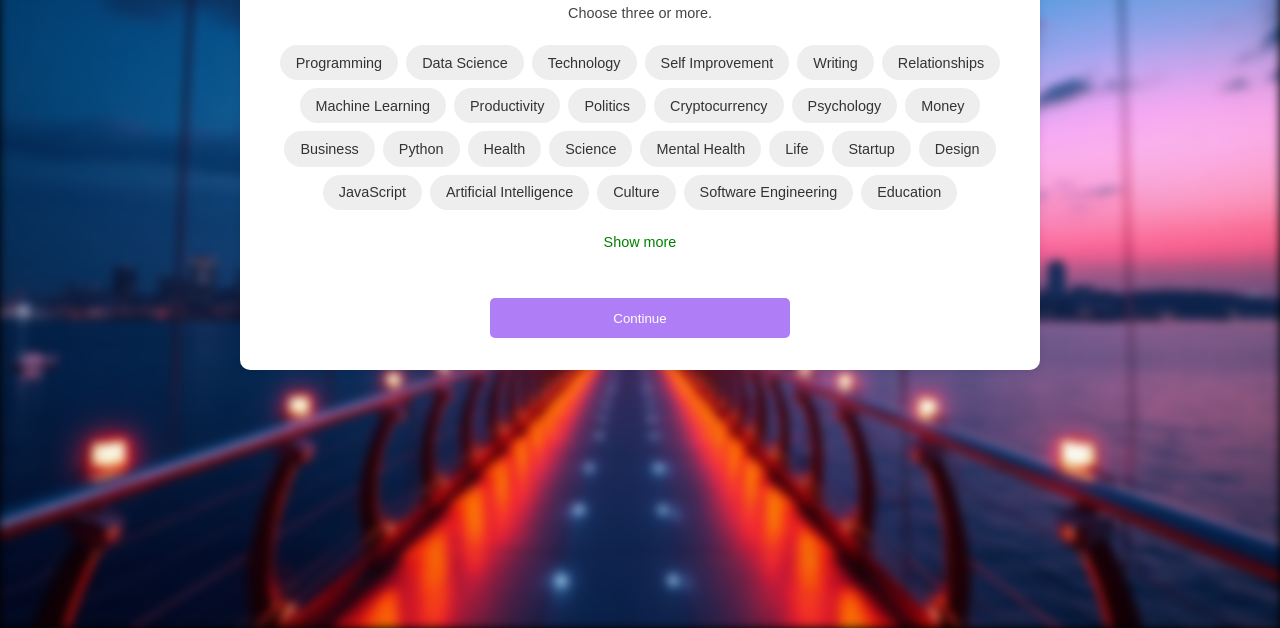
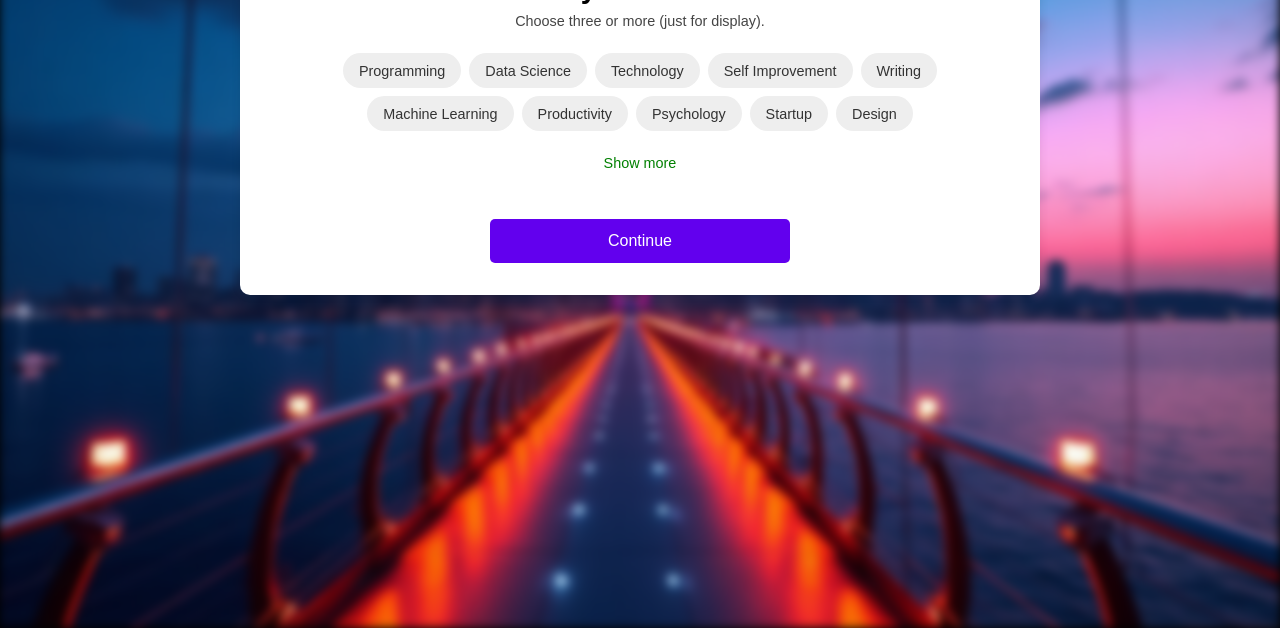
Before and after one commit to Piyush288a/BRIDGE, a plain HTML site: page Interest.html in a window 1280 px wide. Shown: the part 172-800 px from the top of the page. Drawn offline with Linux system fonts and the light colour scheme.

Commit message:
chage of interset page

```diff
--- a/Interest.html
+++ b/Interest.html
@@ -25,11 +25,6 @@
         z-index: -1;
     }
 
-    .logo {
-        font-family: 'Orbitron', sans-serif;
-        font-size: 2rem;
-    }
-
     body {
         background-color: black;
     }
@@ -43,6 +38,12 @@
         border-radius: 10px;
         box-shadow: 0 0 10px rgba(0,0,0,0.1);
         text-align: center;
+    }
+
+    .logo {
+        font-family: 'Orbitron', sans-serif;
+        font-size: 2rem;
+        margin-bottom: 0.5rem;
     }
 
     .interest-box h3 {
@@ -63,18 +64,22 @@
         gap: 0.5rem;
     }
 
-    .tag {
+    .tag-input {
+        display: none;
+    }
+
+    .tag-label {
         background: #eee;
         color: #333;
         padding: 0.6rem 1rem;
         border-radius: 30px;
         font-size: 0.9rem;
         cursor: pointer;
-        user-select: none;
-        transition: all 0.2s ease;
+        transition: 0.2s;
+        display: inline-block;
     }
 
-    .tag.selected {
+    .tag-input:checked + .tag-label {
         background-color: #6200ee;
         color: white;
     }
@@ -90,24 +95,19 @@
         width: 100%;
         max-width: 300px;
         padding: 0.8rem;
-        margin: 1.5rem auto 0;
+        margin-top: 1.5rem;
         background-color: #6200ee;
         color: white;
         border: none;
         border-radius: 5px;
-        cursor: not-allowed;
-        opacity: 0.5;
+        cursor: pointer;
         transition: 0.3s;
+        font-size: 1rem;
     }
 
-    .continue-btn.enabled {
-        cursor: pointer;
-        opacity: 1;
-    }
     .continue-btn:hover {
         background-color: black;
     }
-
   </style>
 </head>
 <body>
@@ -115,46 +115,49 @@
   <div class="background-blur"></div>
 
   <div class="interest-box">
-    <h2><div class="logo">Bridge</div></h2>
+    <div class="logo">Bridge</div>
     <h3>What are you interested in?</h3>
-    <p>Choose three or more.</p>
+    <p>Choose three or more (just for display).</p>
 
-  <form action="Blogs.html" method="post">
-    <div class="tags-container" id="tags">
-      <!-- Example topics -->
-      <div class="tag">Programming</div>
-      <div class="tag">Data Science</div>
-      <div class="tag">Technology</div>
-      <div class="tag">Self Improvement</div>
-      <div class="tag">Writing</div>
-      <div class="tag">Relationships</div>
-      <div class="tag">Machine Learning</div>
-      <div class="tag">Productivity</div>
-      <div class="tag">Politics</div>
-      <div class="tag">Cryptocurrency</div>
-      <div class="tag">Psychology</div>
-      <div class="tag">Money</div>
-      <div class="tag">Business</div>
-      <div class="tag">Python</div>
-      <div class="tag">Health</div>
-      <div class="tag">Science</div>
-      <div class="tag">Mental Health</div>
-      <div class="tag">Life</div>
-      <div class="tag">Startup</div>
-      <div class="tag">Design</div>
-      <div class="tag">JavaScript</div>
-      <div class="tag">Artificial Intelligence</div>
-      <div class="tag">Culture</div>
-      <div class="tag">Software Engineering</div>
-      <div class="tag">Education</div>
-    </div>
+    <form action="Blogs.html">
+      <div class="tags-container">
+        <!-- Repeatable checkbox + label structure -->
+        <input type="checkbox" id="tag1" class="tag-input">
+        <label for="tag1" class="tag-label">Programming</label>
 
-    <div class="show-more">Show more</div>
+        <input type="checkbox" id="tag2" class="tag-input">
+        <label for="tag2" class="tag-label">Data Science</label>
 
-    <button action="Blogs.html" type="submit" class="continue-btn" id="continueBtn" disabled>Continue</button>
+        <input type="checkbox" id="tag3" class="tag-input">
+        <label for="tag3" class="tag-label">Technology</label>
+
+        <input type="checkbox" id="tag4" class="tag-input">
+        <label for="tag4" class="tag-label">Self Improvement</label>
+
+        <input type="checkbox" id="tag5" class="tag-input">
+        <label for="tag5" class="tag-label">Writing</label>
+
+        <input type="checkbox" id="tag6" class="tag-input">
+        <label for="tag6" class="tag-label">Machine Learning</label>
+
+        <input type="checkbox" id="tag7" class="tag-input">
+        <label for="tag7" class="tag-label">Productivity</label>
+
+        <input type="checkbox" id="tag8" class="tag-input">
+        <label for="tag8" class="tag-label">Psychology</label>
+
+        <input type="checkbox" id="tag9" class="tag-input">
+        <label for="tag9" class="tag-label">Startup</label>
+
+        <input type="checkbox" id="tag10" class="tag-input">
+        <label for="tag10" class="tag-label">Design</label>
+      </div>
+
+      <div class="show-more">Show more</div>
+
+      <button type="submit" class="continue-btn">Continue</button>
+    </form>
   </div>
-  </form>
-
 
 </body>
 </html>
```
